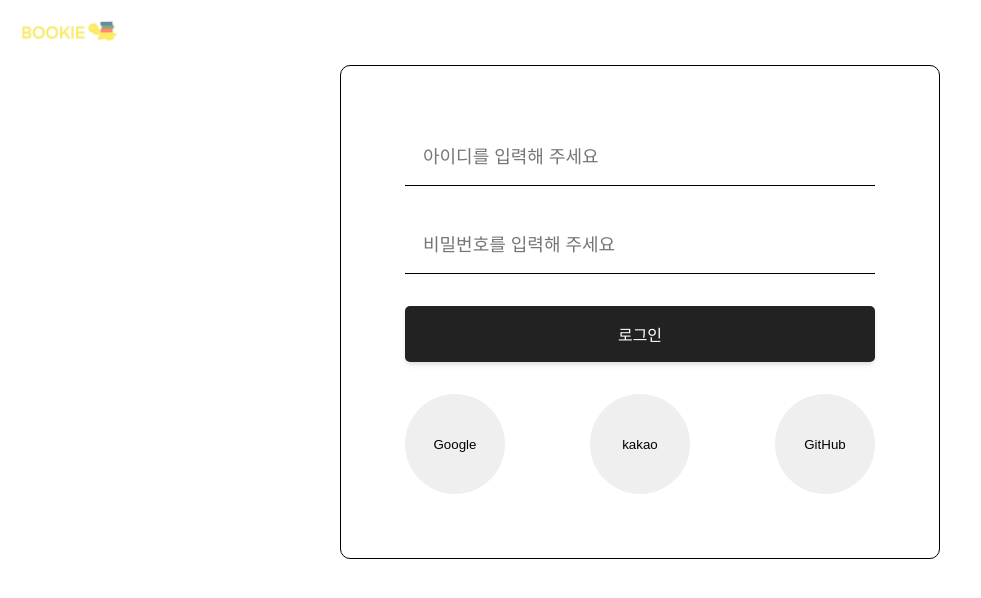
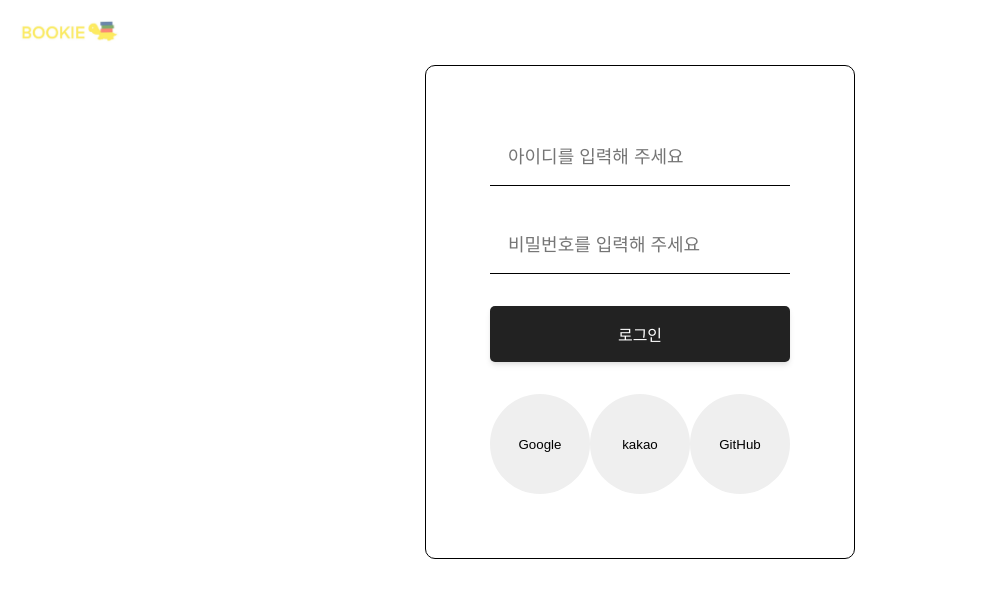
Before and after one commit to limhyerin/BookReviewSite, a React (Create React App) app: page /signin in a window 1280 px wide. Shown: the top 598 px of the page, without its empty margins (0-981 px from the left). Built offline with nearby package versions, Linux system fonts and the light colour scheme; no server answers.

Commit message:
Design: 회원가입 페이지 스타일 수정

```diff
--- a/src/pages/signInPage/SignInPage.jsx
+++ b/src/pages/signInPage/SignInPage.jsx
@@ -6,15 +6,20 @@ import CustomButton from '../../components/CustomButton';
 import CustomModal from '../../components/CustomModal';
 
 const SignInWrapper = styled.div`
+  display: flex;
+  justify-content: center;
+  align-items: center;
+  /* width: 100%; */
+  height: 100%;
+`;
+const SignInForm = styled.form`
+  display: flex;
+  flex-direction: column;
   max-width: 600px;
   margin: 0 auto;
   padding: 4rem;
   border: 1px solid black;
   border-radius: 10px;
-`;
-const SignInForm = styled.form`
-  display: flex;
-  flex-direction: column;
 `;
 const InputBox = styled.div`
   width: 100%;
@@ -113,12 +118,12 @@ const SignInPage = () => {
           <StyledButtonBox>
             <CustomButton text={'로그인'} />
           </StyledButtonBox>
+          <SocialSignInBox>
+            <SocialIcon onClick={onClickGoogleSignIn}>Google</SocialIcon>
+            <SocialIcon>kakao</SocialIcon>
+            <SocialIcon onClick={onClickGithubSignIn}>GitHub</SocialIcon>
+          </SocialSignInBox>
         </SignInForm>
-        <SocialSignInBox>
-          <SocialIcon onClick={onClickGoogleSignIn}>Google</SocialIcon>
-          <SocialIcon>kakao</SocialIcon>
-          <SocialIcon onClick={onClickGithubSignIn}>GitHub</SocialIcon>
-        </SocialSignInBox>
       </SignInWrapper>
     </>
   );
```
